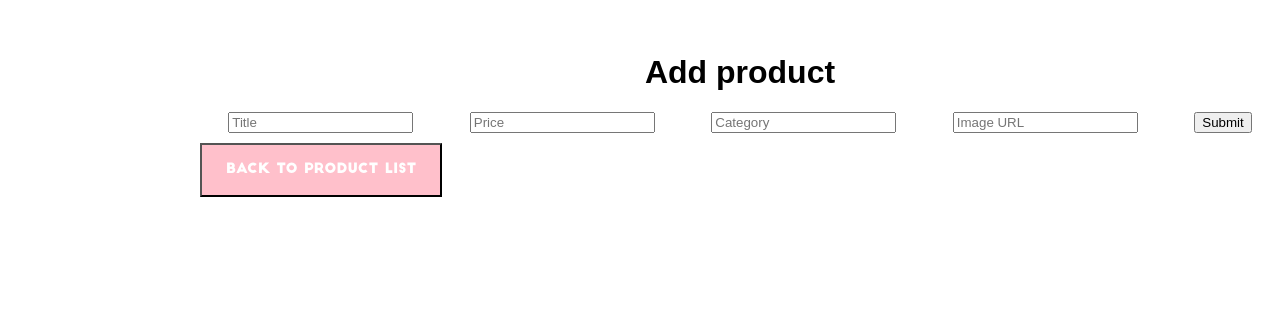
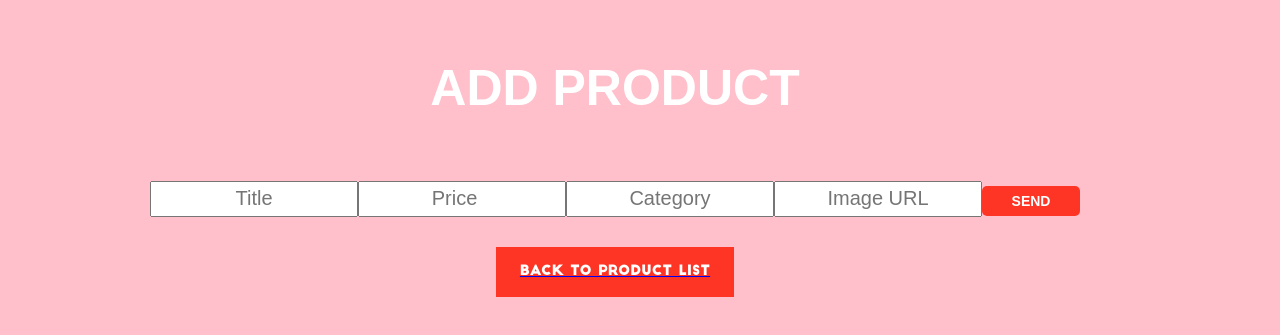
Before and after one commit to hannahhellwig/tecnhigo-store, a React app in the folder frontend/: page /#/add-product in a window 1280 px wide. Shown: the part 171-506 px from the top of the page. Built offline with nearby package versions, Linux system fonts and the light colour scheme.

Commit message:
add-product css

```diff
--- a/frontend/src/components/add-product/add-product.js
+++ b/frontend/src/components/add-product/add-product.js
@@ -60,7 +60,7 @@ class AddProduct extends React.Component {
     render() {
       return (
         <div className="wrapper">
-          <h1>Add product</h1>
+          <h1>ADD PRODUCT</h1>
           <form id="addproduct" className="addproduct" onSubmit={this.handleSubmit}>
             <input
               type="text"
@@ -91,12 +91,15 @@ class AddProduct extends React.Component {
               value={this.state.image}
               required />
             <input
-              type="submit" />
+              type="submit" value="SEND" />
           </form>
+          <div className="backto-button">
           <Link to="/product-list">
             <button>Back to Product List</button>
           </Link>
+          </div>
         </div>
+
       )
     }
 }
--- a/frontend/src/components/add-product/add-product.scss
+++ b/frontend/src/components/add-product/add-product.scss
@@ -2,28 +2,83 @@ body {
   margin: 0;
   padding: 0;
   font-family: sans-serif;
+  background-color:#ffc0cb;
 }
 
 .wrapper {
-  margin-top: 225px;
-  margin-left: 200px;
-  margin-left: 200px;
+  margin-top: 200px;
+  margin-left: 150px;
+  margin-right: 200px;
 }
 
 input {
   display:block;
+  width: 200px;
+  height: 30px;
+  font-size: 20px;
+  text-align: center;
 }
+
+//  #send {
+//   display:block;
+//   width: 200px;
+//   height: 30px;
+//   font-size: 20px;
+// }
+//
+
+input[type=submit] {
+    // margin-right: 10px;
+    margin-top: 5px;
+    background: #FE3525;
+    padding: 5px;
+    color: #fff;
+    border:0 none;
+    cursor:pointer;
+    -webkit-border-radius: 5px;
+    border-radius: 5px;
+    font-size: 14px;
+    font-weight: bold;
+    text-align: center;
+}
+
+
 .addproduct {
   display: flex;
+  justify-content: space-between;
+}
 
 
-  justify-content: space-around;
-
-  // display: flex;
-  // flex-flow: row wrap;
-  // text-align: center;
+h1 {
+  margin-top: 175px;
+  padding: 30px;
+  text-align: center;
+  font-size: 50px;
+  color: #fff;
 }
 
-// h1 {
-//   margin-top: 200px;
-// }
+.backto-button button {
+  outline: none;
+  border: none;
+  margin-right: auto;
+  margin-left: auto;
+  justify-content: center;
+  display: flex;
+  padding: 16px 24px;
+  margin: 10px 0px;
+  color: #fff;
+  font-family: BigJohn;
+  font-size: 14px;
+  text-decoration: none;
+  background-color: #FE3525;
+
+}
+.backto-button {
+  padding: 20px;
+  display: flex;
+  flex-direction: row;
+  justify-content: center;
+}
+.backto-button button:hover {
+  background-color: #bb1306;
+}
```
